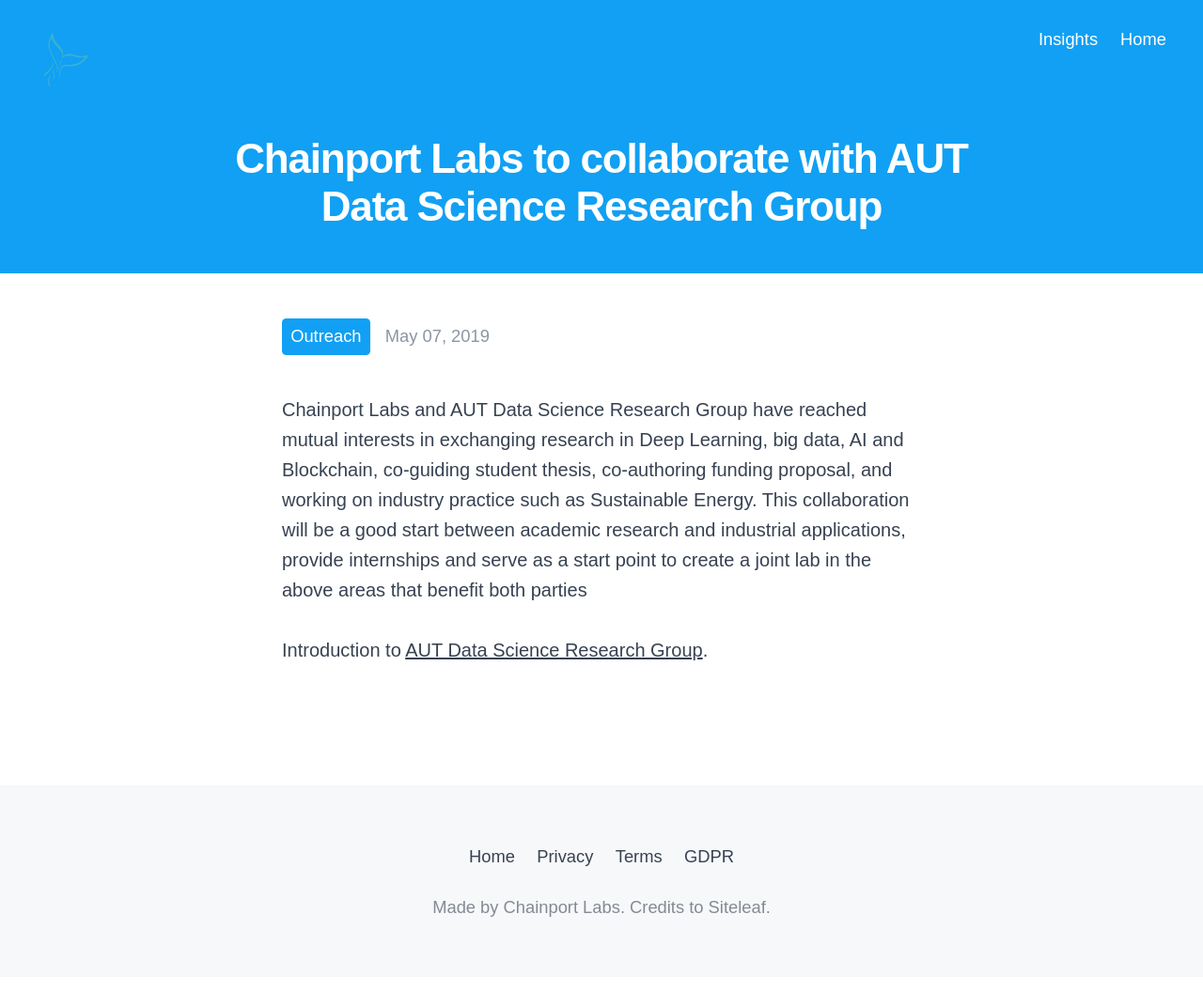
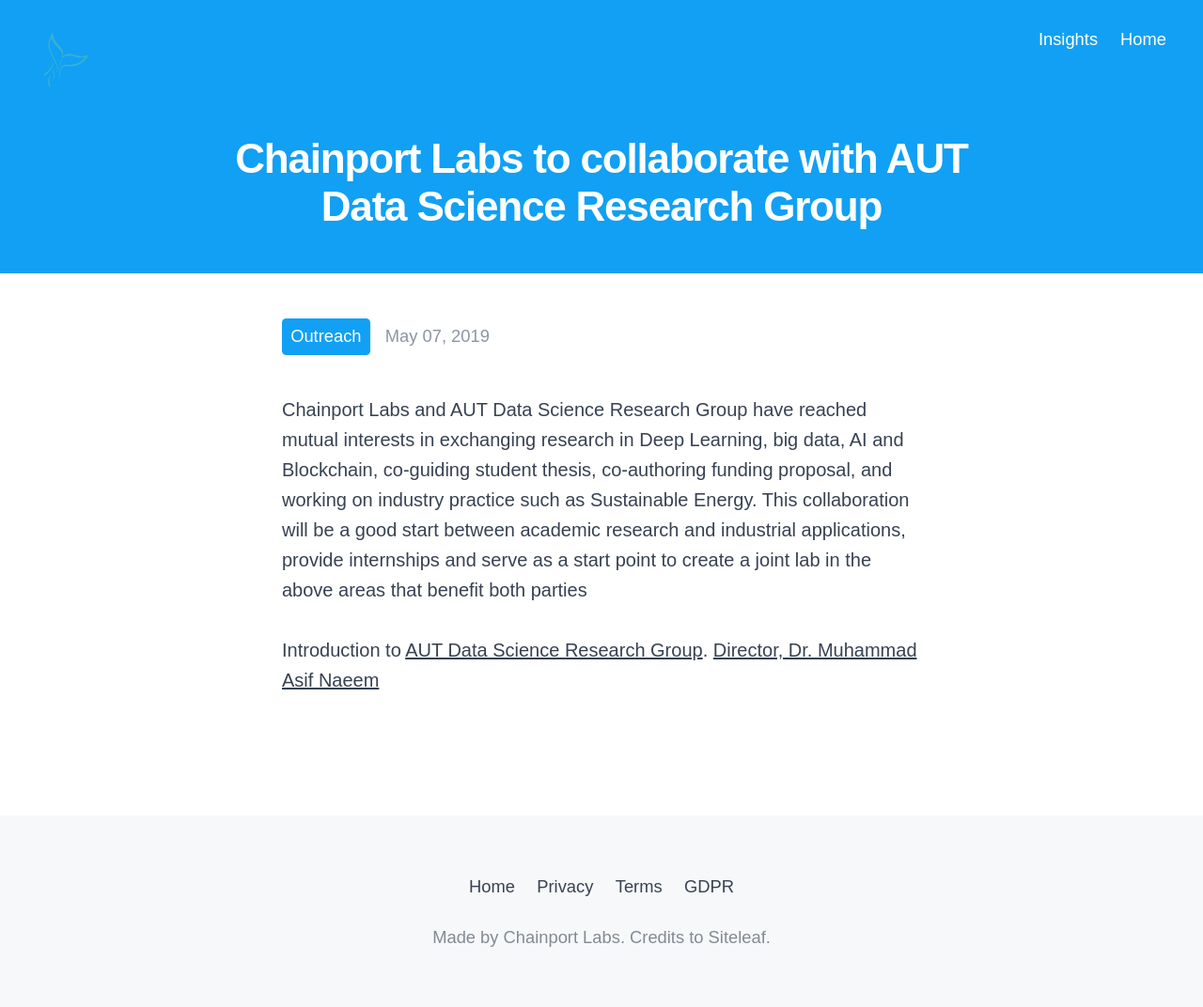
Before and after one commit to sundaywork/chainport_insights, a Jekyll site: the page built from _posts/2019-05-07-chainport-labs-to-collaborate-with-aut-data-science-research-group.markdown, in a window 1280 px wide. Shown: the whole page at 94% size. Built offline with Jekyll 4.4.1, drawn with Linux system fonts in a browser that asks for light colours; some web fonts are replaced; before the commit the page ends 1040 px from its top, so only the background shows below that.

Commit message:
Updated Chainport Labs To Collaborate With Aut Data Science Research Group

```diff
--- a/_posts/2019-05-07-chainport-labs-to-collaborate-with-aut-data-science-research-group.markdown
+++ b/_posts/2019-05-07-chainport-labs-to-collaborate-with-aut-data-science-research-group.markdown
@@ -8,3 +8,4 @@ tags:
 Chainport Labs and AUT Data Science Research Group have reached mutual interests in exchanging research in Deep Learning, big data, AI and Blockchain, co-guiding student thesis, co-authoring funding proposal, and working on industry practice such as Sustainable Energy. This collaboration will be a good start between academic research and industrial applications, provide internships and serve as a start point to create a joint lab in the above areas that benefit both parties
 
 Introduction to [AUT Data Science Research Group](https://dsrg.aut.ac.nz/).
+[Director, Dr. Muhammad Asif Naeem](https://iwdm.aut.ac.nz/asif/)
```
